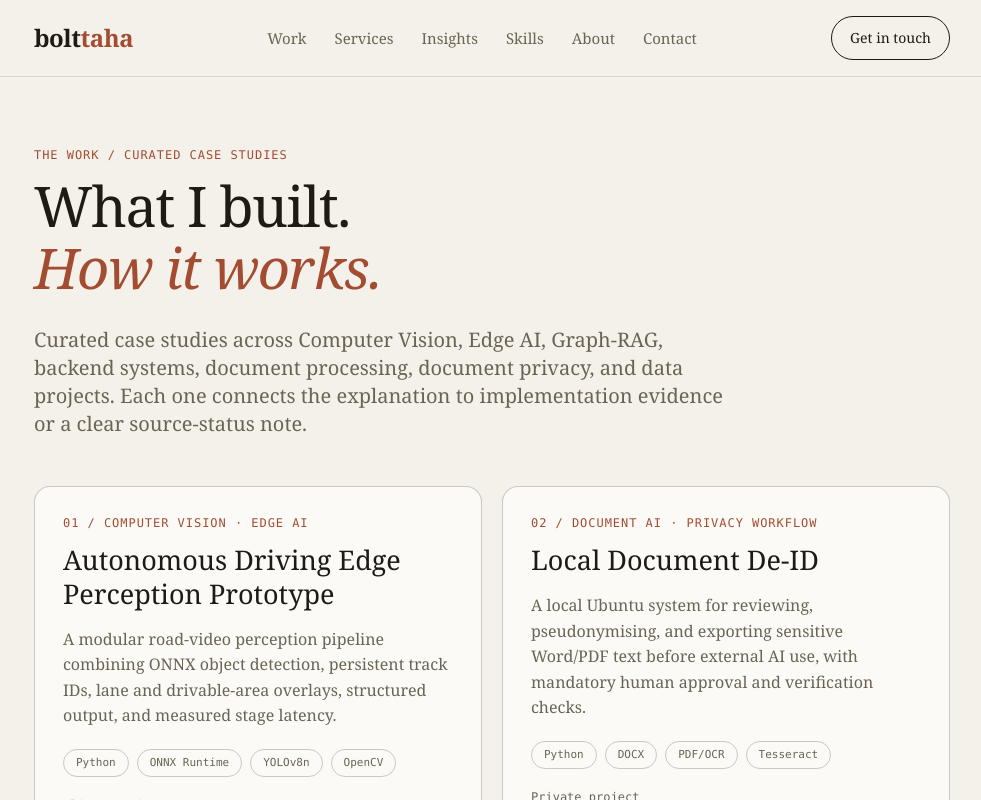
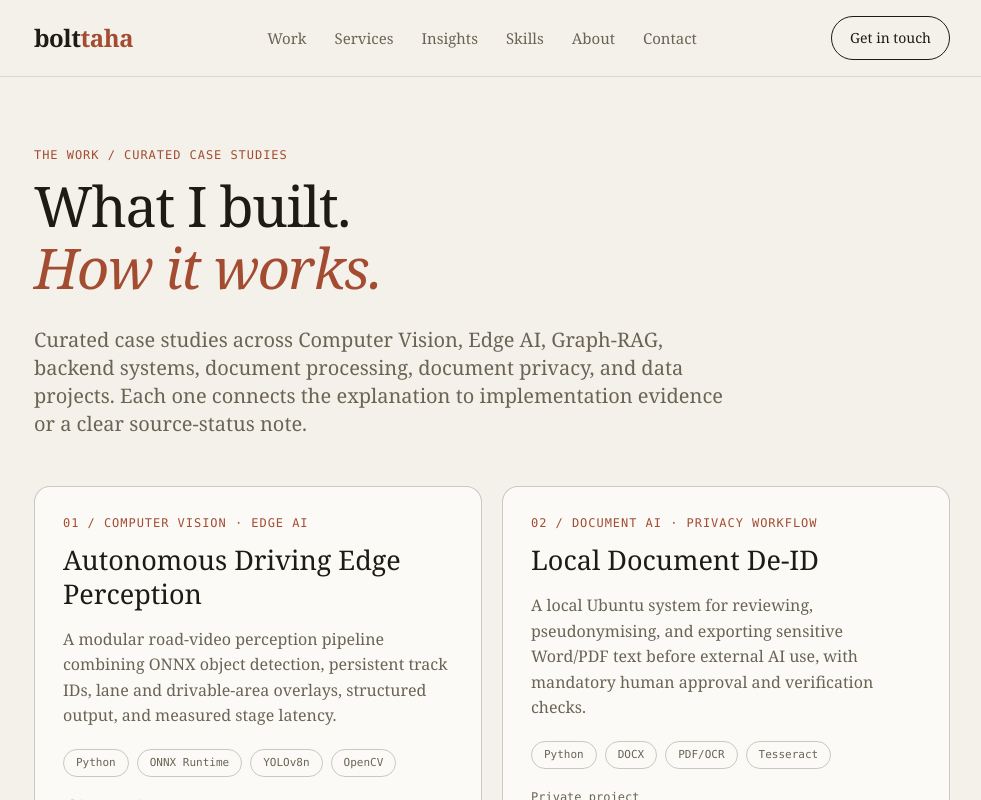
Before and after one commit to BoltTaha/portfolio, a Next.js app: page /projects in a window 1280 px wide. Shown: the top 800 px of the page, without its empty margins (148-1129 px from the left). Built offline with nearby package versions, Linux system fonts and the light colour scheme.

Commit message:
Link edge perception source and refine title

```diff
--- a/app/projects/[slug]/page.tsx
+++ b/app/projects/[slug]/page.tsx
@@ -185,8 +185,8 @@ export default async function ProjectPage({ params }: Props) {
           {project.repo ? (
             <>
               <p>
-                These links preserve the code revision reviewed for this case
-                study. The repository may have changed since then.
+                {project.repositoryNote ??
+                  "These links preserve the code revision reviewed for this case study. The repository may have changed since then."}
               </p>
               <ul className="source-list">
                 <li>
--- a/components/Hero.tsx
+++ b/components/Hero.tsx
@@ -29,10 +29,10 @@ export default function Hero() {
         workflows, LLM, RAG, backend, and automation systems for real workflows.
       </p>
       <p className="text-ink-soft max-w-[620px] mb-8">
-        My work includes an autonomous-driving perception prototype, a
-        basketball clip finder for made-basket detection, a US document
-        preprocessing pipeline, a local document de-identification system, and
-        Rabt for codebase Graph-RAG and context optimization.
+        My work includes an autonomous-driving perception system, a basketball
+        clip finder for made-basket detection, a US document preprocessing
+        pipeline, a local document de-identification system, and Rabt for
+        codebase Graph-RAG and context optimization.
       </p>
       <div className="flex flex-wrap gap-3">
         <Link className="button solid" href="/projects">
--- a/components/ProjectVisual.tsx
+++ b/components/ProjectVisual.tsx
@@ -19,7 +19,7 @@ export default function ProjectVisual({ slug }: { slug: string }) {
             playsInline
             preload="metadata"
             poster="/projects/autonomous-driving/road-perception-poster.webp"
-            aria-label="Autonomous-driving perception prototype demonstration"
+            aria-label="Autonomous-driving perception system demonstration"
           >
             <source
               src="/projects/autonomous-driving/road-perception-demo.mp4"
--- a/data/faq.ts
+++ b/data/faq.ts
@@ -2,7 +2,7 @@ export const faqs = [
   {
     question: "What does Muhammad Taha specialize in?",
     answer:
-      "Muhammad Taha specializes in practical AI engineering: computer vision, Edge AI and inference, document processing, local de-identification workflows, LLM applications, RAG, backend systems, and automation. His client work includes an autonomous-driving perception prototype, basketball highlight detection, and a large scanned-document preprocessing pipeline.",
+      "Muhammad Taha specializes in practical AI engineering: computer vision, Edge AI and inference, document processing, local de-identification workflows, LLM applications, RAG, backend systems, and automation. His work includes an autonomous-driving perception system, basketball highlight detection, and a large scanned-document preprocessing pipeline.",
     href: "/about",
     label: "About my work",
   },
@@ -10,7 +10,7 @@ export const faqs = [
     question:
       "Can Muhammad Taha build Computer Vision and Edge AI perception systems?",
     answer:
-      "Yes. Muhammad Taha delivered a road-video perception prototype that combines YOLOv8n through ONNX Runtime, ByteTrack-style multi-object tracking, lane and drivable-area overlays, structured JSONL output, performance reports, and a documented path to Jetson or Raspberry Pi plus Hailo deployment.",
+      "Yes. Muhammad Taha built a road-video perception system that combines YOLOv8n through ONNX Runtime, ByteTrack-style multi-object tracking, lane and drivable-area overlays, structured JSONL output, performance reports, and a documented path to Jetson or Raspberry Pi plus Hailo deployment.",
     href: "/projects/autonomous-driving-edge-perception",
     label: "Autonomous-driving Edge AI case study",
   },
@@ -54,7 +54,7 @@ export const faqs = [
   {
     question: "Where should I start with your projects?",
     answer:
-      "Start with the autonomous-driving perception prototype for Computer Vision and Edge AI, the basketball clip finder for production video analysis, Rabt for codebase Graph-RAG, or MCP Data Analyst for guarded LLM and database integration. Each case study explains the problem, implementation, evidence, and limitations.",
+      "Start with the autonomous-driving perception system for Computer Vision and Edge AI, the basketball clip finder for production video analysis, Rabt for codebase Graph-RAG, or MCP Data Analyst for guarded LLM and database integration. Each case study explains the problem, implementation, evidence, and limitations.",
     href: "/projects",
     label: "Browse all case studies",
   },
--- a/data/projects.ts
+++ b/data/projects.ts
@@ -27,6 +27,7 @@ export interface Project {
   nextSteps: string;
   sourcePaths?: string[];
   relatedRepos?: Repo[];
+  repositoryNote?: string;
   clientReview?: {
     quote: string;
     rating: number;
@@ -38,16 +39,17 @@ export interface Project {
 export const projects: Project[] = [
   {
     slug: "autonomous-driving-edge-perception",
-    title: "Autonomous Driving Edge Perception Prototype",
+    title: "Autonomous Driving Edge Perception",
     category: "Computer vision · Edge AI",
     summary:
       "A modular road-video perception pipeline combining ONNX object detection, persistent track IDs, lane and drivable-area overlays, structured output, and measured stage latency.",
     kind: "Client project",
-    status: "Delivered Phase 1 proof of concept with a 5.0 client review",
+    status: "Delivered road-perception system with a 5.0 client review",
     role: "Computer Vision and Edge AI engineer responsible for architecture, implementation, benchmarking, documentation, and handoff.",
     featured: true,
-    sourceNote:
-      "This case study is based on the delivered client handoff, three generated demo videos, performance reports, and a code review of the supplied archive. A public repository link will be added after the source is released.",
+    repo: "edge-road-perception",
+    repositoryNote:
+      "The linked GitHub repository is an independent open-source reference implementation built with public footage and reusable components. It contains no client data, credentials, private datasets, or private project assets.",
     stack: [
       "Python",
       "ONNX Runtime",
@@ -59,7 +61,7 @@ export const projects: Project[] = [
       "Edge AI",
     ],
     problem:
-      "A three-engineer team needed a small, working perception prototype to test whether road-video detection, multi-object tracking, and lane understanding could form a practical foundation for later edge deployment. The goal was a measurable and transferable vision pipeline, not a complete autonomous-driving stack.",
+      "A three-engineer team needed a small, working perception system to test whether road-video detection, multi-object tracking, and lane understanding could form a practical foundation for later edge deployment. The goal was a measurable and transferable vision pipeline, not a complete autonomous-driving stack.",
     audience:
       "Engineering teams evaluating an early road-perception architecture before committing to hardware-specific optimization or a larger autonomous-driving program.",
     approach: [
@@ -79,7 +81,7 @@ export const projects: Project[] = [
       "Jetson, Raspberry Pi plus Hailo, quantization, and runtime guidance",
     ],
     outcome:
-      "The delivered prototype processed all three supplied public clips and generated annotated demonstrations, structured detections, and fresh performance reports. Across 221, 681, and 251-frame runs on a constrained one-logical-CPU environment, the reports recorded 9.42-9.58 processing FPS, 91.63-92.30 ms mean detector inference, 0.32-0.45 ms mean tracking time, and 3.58-7.54 ms mean lane-processing time. The client awarded the delivery 5.0 stars and said the result exceeded expectations.",
+      "The delivered system processed all three supplied public clips and generated annotated demonstrations, structured detections, and fresh performance reports. Across 221, 681, and 251-frame runs on a constrained one-logical-CPU environment, the reports recorded 9.42-9.58 processing FPS, 91.63-92.30 ms mean detector inference, 0.32-0.45 ms mean tracking time, and 3.58-7.54 ms mean lane-processing time. The client awarded the delivery 5.0 stars and said the result exceeded expectations.",
     limitations: [
       "This is a Phase 1 perception proof of concept, not a safety-certified autonomous-driving system. It does not include planning, control, localization, sensor fusion, or vehicle integration.",
       "The supplied demonstrations use public dash-cam clips. Detection and tracking were visually inspected, but no labeled road benchmark or identity metric such as HOTA, MOTA, or IDF1 was reported.",
@@ -89,6 +91,14 @@ export const projects: Project[] = [
     ],
     nextSteps:
       "Benchmark on the selected Jetson or Raspberry Pi plus Hailo target, convert the detector to FP16 and then calibrated INT8 where useful, measure true end-to-end latency, evaluate detection and identity quality on labeled representative footage, and replace the lane stage with a learned drivable-area model if operating conditions require it.",
+    sourcePaths: [
+      "docs/architecture.md",
+      "docs/benchmarking.md",
+      "docs/edge_deployment_recommendation.md",
+      "src/detector.py",
+      "src/tracker.py",
+      "src/lane_detection.py",
+    ],
     clientReview: {
       quote:
         "Great experience working with Muhammad Taha. He understood the project well, delivered everything on time, and the final result was even better than I expected. Would definitely work with him again.",
@@ -523,7 +533,7 @@ export const clientWork = [
     title: "Autonomous-driving edge perception",
     context: "Computer vision and Edge AI client project",
     summary:
-      "Delivered a modular road-video perception prototype with ONNX detection, persistent tracking IDs, lane overlays, structured output, measured stage timings, and edge-deployment guidance.",
+      "Delivered a modular road-video perception system with ONNX detection, persistent tracking IDs, lane overlays, structured output, measured stage timings, and edge-deployment guidance.",
     href: "/projects/autonomous-driving-edge-perception",
   },
   ...clientCaseStudies.map((study) => ({
--- a/data/services.ts
+++ b/data/services.ts
@@ -43,7 +43,7 @@ export const services: ServiceOffer[] = [
     ],
     proof: [
       {
-        label: "Autonomous-driving Edge AI perception prototype",
+        label: "Autonomous-driving Edge AI perception system",
         href: projectHref("autonomous-driving-edge-perception"),
       },
       {
--- a/data/sources.ts
+++ b/data/sources.ts
@@ -1,4 +1,5 @@
 export const evidence = {
+  "edge-road-perception": "7d295e651d1785d88fa0e97358285570f9cd11ef",
   "rabt-code-intelligence": "8a90e5e4f18ca2ee8ada14e8259cf0bcc2775f2f",
   "mcp-data-analyst": "4ac8302862d367818a39873729a7fa8ea4dd365d",
   "qr-payment-verification-system": "2166902c95259e823f2e3795bfef0d8514fe4bae",
--- a/data/testimonials.ts
+++ b/data/testimonials.ts
@@ -14,7 +14,7 @@ export const testimonials: Testimonial[] = [
     rating: 5,
     source: "Upwork",
     context:
-      "Autonomous-driving Computer Vision and Edge AI prototype · Endorsed for reliability, quality, solution ownership, communication, and accountability",
+      "Autonomous-driving Computer Vision and Edge AI system · Endorsed for reliability, quality, solution ownership, communication, and accountability",
   },
   {
     quote:
```
